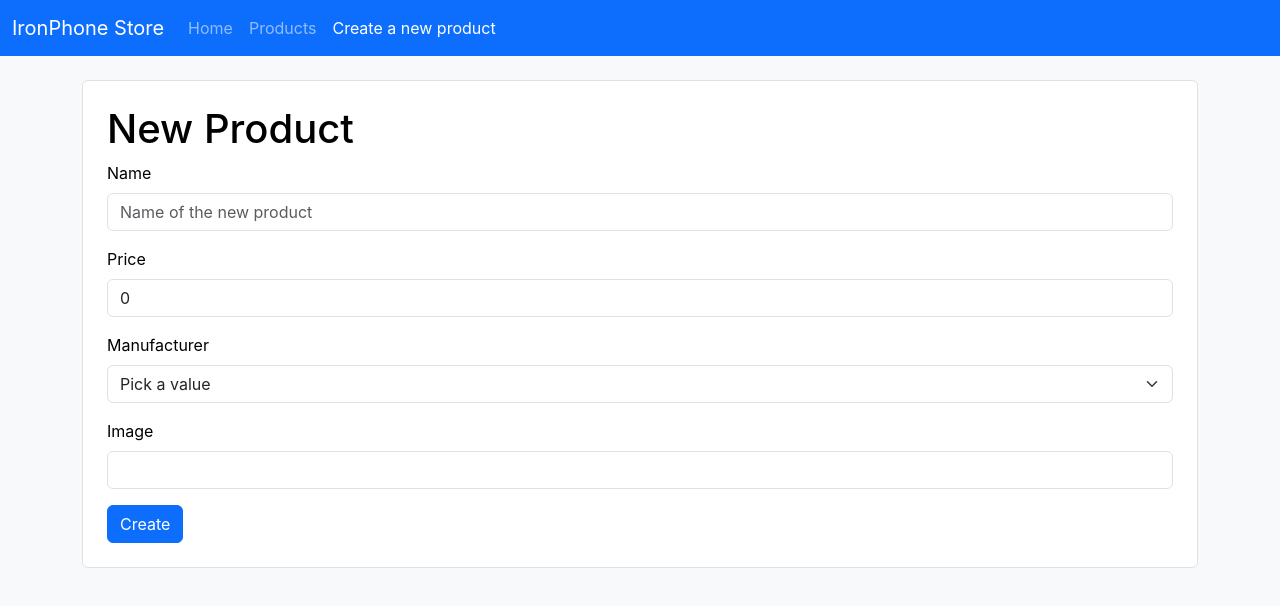
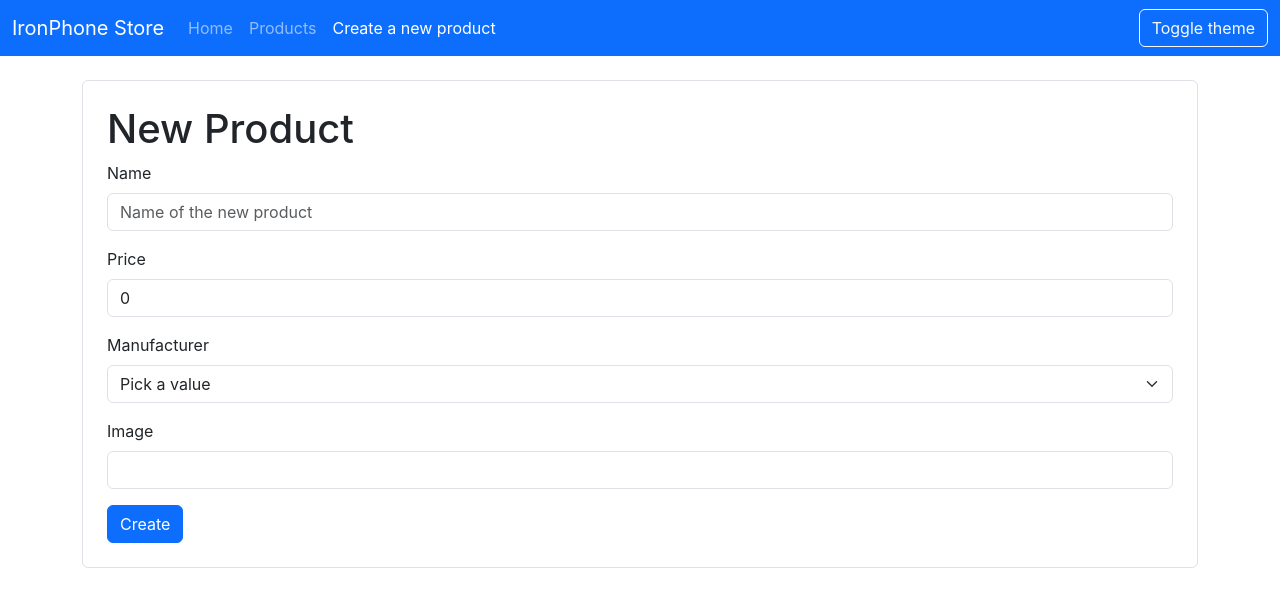
Before and after one commit to plaso/intro-routing-hooks, a React (Create React App) app: page /products/new in a window 1280 px wide. Shown: the top 606 px of the page. Built offline with nearby package versions, Linux system fonts and the light colour scheme; data requests are answered from the project's data file.

Commit message:
basic theme context

```diff
--- a/src/App.js
+++ b/src/App.js
@@ -1,5 +1,7 @@
+import { useContext } from "react";
 import { Route, Routes } from "react-router-dom";
 import Navbar from "./components/misc/Navbar/Navbar";
+import ThemeContext from "./contexts/ThemeContext";
 import ErrorPage from "./views/ErrorPage/ErrorPage";
 import Home from "./views/Home/Home";
 import ManufacturerDetail from "./views/ManufacturerDetail/ManufacturerDetail";
@@ -8,8 +10,10 @@ import ProductDetail from "./views/ProductDetail/ProductDetail";
 import Products from "./views/Products/Products";
 
 function App() {
+  const { theme } = useContext(ThemeContext);
+
   return (
-    <div className="App text-bg-light min-vh-100">
+    <div data-bs-theme={theme} className="App text-body bg-body min-vh-100">
       <Navbar />
       <div className="container my-4">
         <Routes>
--- a/src/components/misc/Navbar/Navbar.jsx
+++ b/src/components/misc/Navbar/Navbar.jsx
@@ -1,6 +1,9 @@
+import { useContext } from 'react';
 import { Link, NavLink } from 'react-router-dom';
+import ThemeContext from '../../../contexts/ThemeContext';
 
 const Navbar = () => {
+  const { toggleTheme } = useContext(ThemeContext)
   return (
     <nav className="navbar navbar-expand-lg bg-primary" data-bs-theme="dark">
       <div className="container-fluid">
@@ -36,6 +39,7 @@ const Navbar = () => {
               </NavLink>
             </li>
           </ul>
+          <button class="btn btn-outline-light" onClick={toggleTheme} >Toggle theme</button>
         </div>
       </div>
     </nav>
--- /dev/null
+++ b/src/contexts/ThemeContext.jsx
@@ -0,0 +1,20 @@
+import { createContext, useState } from "react";
+
+const supportedThemes = ['light', 'dark']
+
+const ThemeContext = createContext('light')
+export default ThemeContext;
+
+export const ThemeProvider = ({ children }) => {
+  const [theme, setTheme] = useState('light')
+
+  const toggleTheme = () => {
+    setTheme(theme === 'light' ? 'dark' : 'light');
+  }
+
+  return (
+    <ThemeContext.Provider value={{ theme: theme, toggleTheme: toggleTheme }}>
+      {children}
+    </ThemeContext.Provider>
+  )
+}
--- a/src/index.js
+++ b/src/index.js
@@ -4,13 +4,16 @@ import { BrowserRouter } from 'react-router-dom';
 import './index.css';
 import App from './App';
 import reportWebVitals from './reportWebVitals';
+import { ThemeProvider } from './contexts/ThemeContext';
 
 const root = ReactDOM.createRoot(document.getElementById('root'));
 root.render(
   <React.StrictMode>
-    <BrowserRouter>
-      <App />
-    </BrowserRouter>
+    <ThemeProvider>
+      <BrowserRouter>
+        <App />
+      </BrowserRouter>
+    </ThemeProvider>
   </React.StrictMode>
 );
 
--- a/src/views/NewProduct/NewProduct.jsx
+++ b/src/views/NewProduct/NewProduct.jsx
@@ -108,7 +108,7 @@ const NewProduct = () => {
   })
 
   return (
-    <div className="border p-4 rounded bg-white">
+    <div className="border p-4 rounded">
       <h1>New Product</h1>
 
       <form onSubmit={onSubmit}>
```
